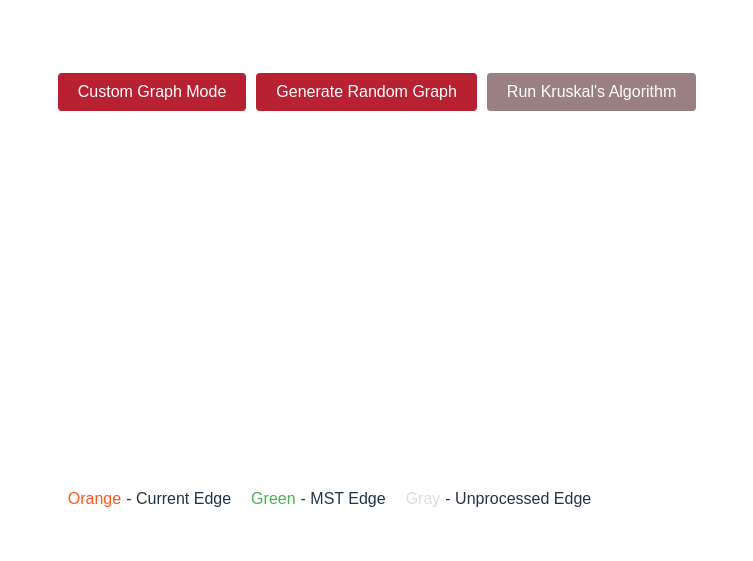
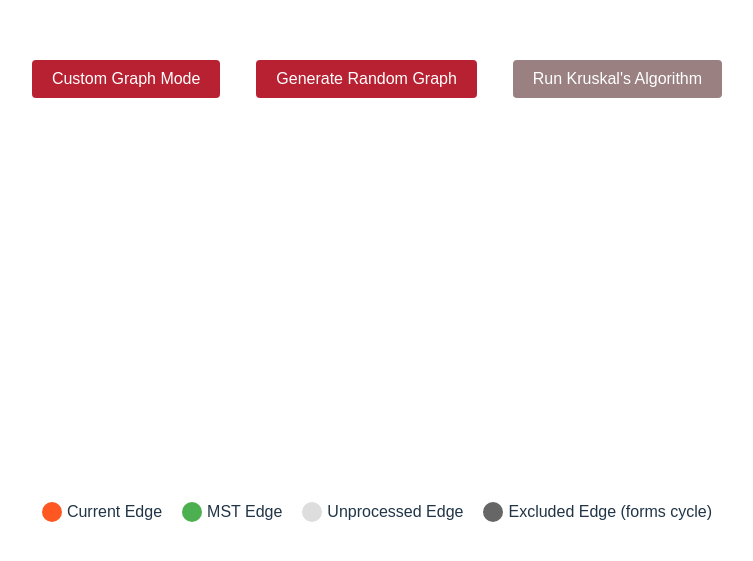
Before and after one commit to ArchontisKostis/algo-vis, a React (Vite) app in the folder app/: page / in a window 1280 px wide. Shown: the part 103-664 px from the top of the page, without its empty margins (263-1016 px from the left). Built offline with nearby package versions, Linux system fonts and the light colour scheme.

Commit message:
visua changes

```diff
--- a/app/src/App.css
+++ b/app/src/App.css
@@ -48,3 +48,10 @@ button:disabled {
   align-items: center;
   gap: 5px;
 }
+
+.legend div span {
+  display: inline-block;
+  width: 20px;
+  height: 20px;
+  border-radius: 50%;
+}
--- a/app/src/App.jsx
+++ b/app/src/App.jsx
@@ -31,18 +31,28 @@ export default function App() {
         const mst = [];
 
         for (const edge of sortedEdges) {
-            setCurrentEdge(edge);
-            await new Promise(resolve => setTimeout(resolve, 1500));
+            setCurrentEdge(edge); // Highlight the current edge (orange)
+            await new Promise(resolve => setTimeout(resolve, 1500)); // Delay for visualization
 
             if (uf.union(edge.from, edge.to)) {
+                // If added to MST, make it green
                 mst.push(edge);
                 setMstEdges([...mst]);
+            } else {
+                // If it forms a cycle, make it red temporarily
+                edge.color = 'red';
+                setEdges([...edges]);
+                await new Promise(resolve => setTimeout(resolve, 1000)); // Delay to show rejection
+                edge.color = 'gray'; // Reset to default
+                setEdges([...edges]);
             }
 
-            setCurrentEdge(null);
+            setCurrentEdge(null); // Reset current edge highlight
         }
+
         setIsRunning(false);
     };
+
 
     const toggleEditMode = () => {
         setIsEditing(!isEditing);
@@ -93,9 +103,10 @@ export default function App() {
             )}
 
             <div className="legend">
-                <div><span style={{ color: '#FF5722' }}>Orange</span> - Current Edge</div>
-                <div><span style={{ color: '#4CAF50' }}>Green</span> - MST Edge</div>
-                <div><span style={{ color: '#ddd' }}>Gray</span> - Unprocessed Edge</div>
+                <div><span style={{backgroundColor: '#FF5722'}}></span> Current Edge</div>
+                <div><span style={{backgroundColor: '#4CAF50'}}></span> MST Edge</div>
+                <div><span style={{backgroundColor: '#ddd'}}></span> Unprocessed Edge</div>
+                <div><span style={{backgroundColor: '#666'}}></span> Excluded Edge (forms cycle)</div>
                 {isEditing && (
                     <div className="edit-instructions">
                         Click canvas to add nodes | Click nodes to create edges
--- a/app/src/components/Graph.jsx
+++ b/app/src/components/Graph.jsx
@@ -36,7 +36,6 @@ const Graph = ({ nodes, edges, mstEdges, currentEdge }) => {
                 width="100%"
                 height="100%"
             >
-                {/* Render edges */}
                 {edges.map(edge => {
                     const from = getNodePosition(edge.from);
                     const to = getNodePosition(edge.to);
@@ -50,7 +49,7 @@ const Graph = ({ nodes, edges, mstEdges, currentEdge }) => {
                                 y1={from.y}
                                 x2={to.x}
                                 y2={to.y}
-                                stroke={isInMST ? '#4CAF50' : isCurrent ? '#FF5722' : '#ddd'}
+                                stroke={isInMST ? '#4CAF50' : isCurrent ? '#FF5722' : edge.color || '#ddd'}
                                 strokeWidth={isCurrent ? 3 : 2}
                             />
                             <text
@@ -65,6 +64,7 @@ const Graph = ({ nodes, edges, mstEdges, currentEdge }) => {
                         </g>
                     );
                 })}
+
 
                 {/* Render nodes */}
                 {nodes.map(node => {
```
